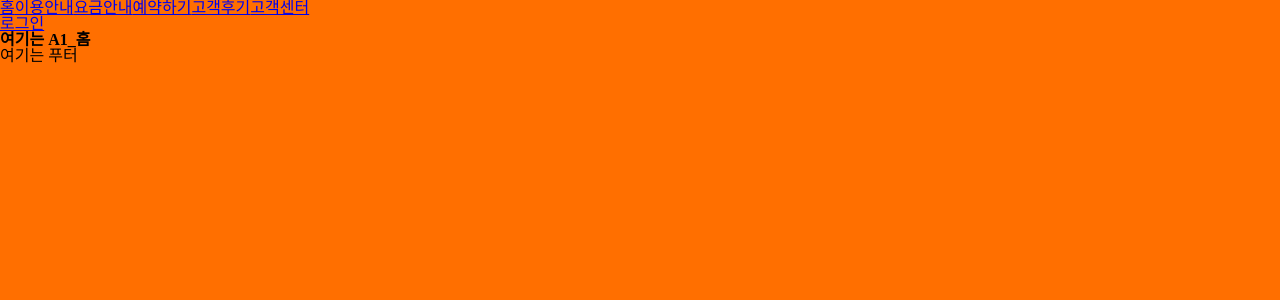
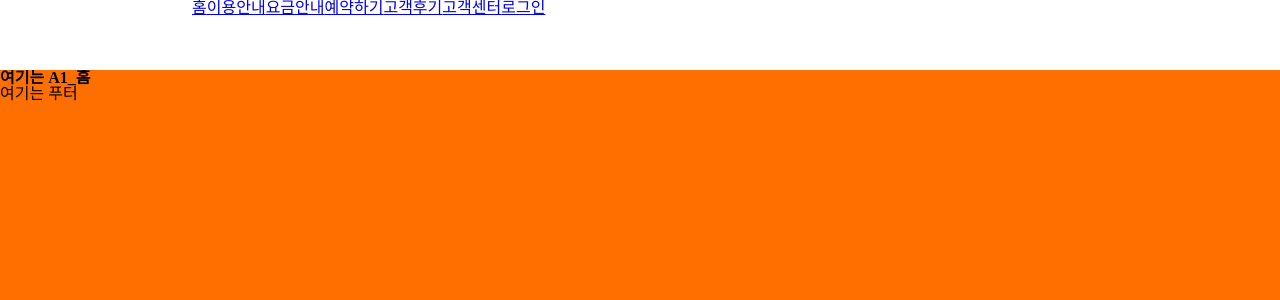
Before and after one commit to HongEungyung/jimggun, a Vue app: page / in a window 1280 px wide. Shown: the top 300 px of the page. Built offline with nearby package versions, Linux system fonts and the light colour scheme; a web font is replaced by a local one.

Commit message:
헤더 시작 하는 중

```diff
--- a/src/components/Header.vue
+++ b/src/components/Header.vue
@@ -1,10 +1,14 @@
-<script setup>
-
-</script>
+<script setup></script>
 
 <template>
-<header>
-<nav class="nav">
+  <!-- 전체 레이아웃 -->
+  <div class="headerWrap">
+    <!-- 이너 -->
+    <div class="header headerInner">
+      <!-- 로고 -->
+      <a href="#" class="headerLogo"></a>
+      <!-- 메뉴 -->
+      <nav class="headerNav">
         <router-link to="/">홈</router-link>
         <router-link to="/information">이용안내</router-link>
         <router-link to="/charge">요금안내</router-link>
@@ -12,12 +16,36 @@
         <router-link to="/review">고객후기</router-link>
         <router-link to="/cs">고객센터</router-link>
       </nav>
-<div class="sub-nav">
+      <div class="headerSubnav">
         <router-link to="/login">로그인</router-link>
       </div>
-</header>
+    </div>
+  </div>
 </template>
 
 <style lang="scss" scoped>
-
+@import "/src/assets/variables";
+// 전체 레이아웃
+.headerWrap {
+  width: 100%;
+  margin: 0 auto;
+}
+// 이너
+.headerInner {
+  max-width: 1280px;
+  margin: 0 auto;
+  background-color: $white;
+}
+// 상단
+.header{
+    position: relative;
+    height: 70px;
+    display: flex;
+}
+// 로고
+.headerLogo{
+    width: 15%;
+    line-height: 100px;
+}
+// 메뉴
 </style>
```
Lines whose indentation alone changed are shown as unchanged.
